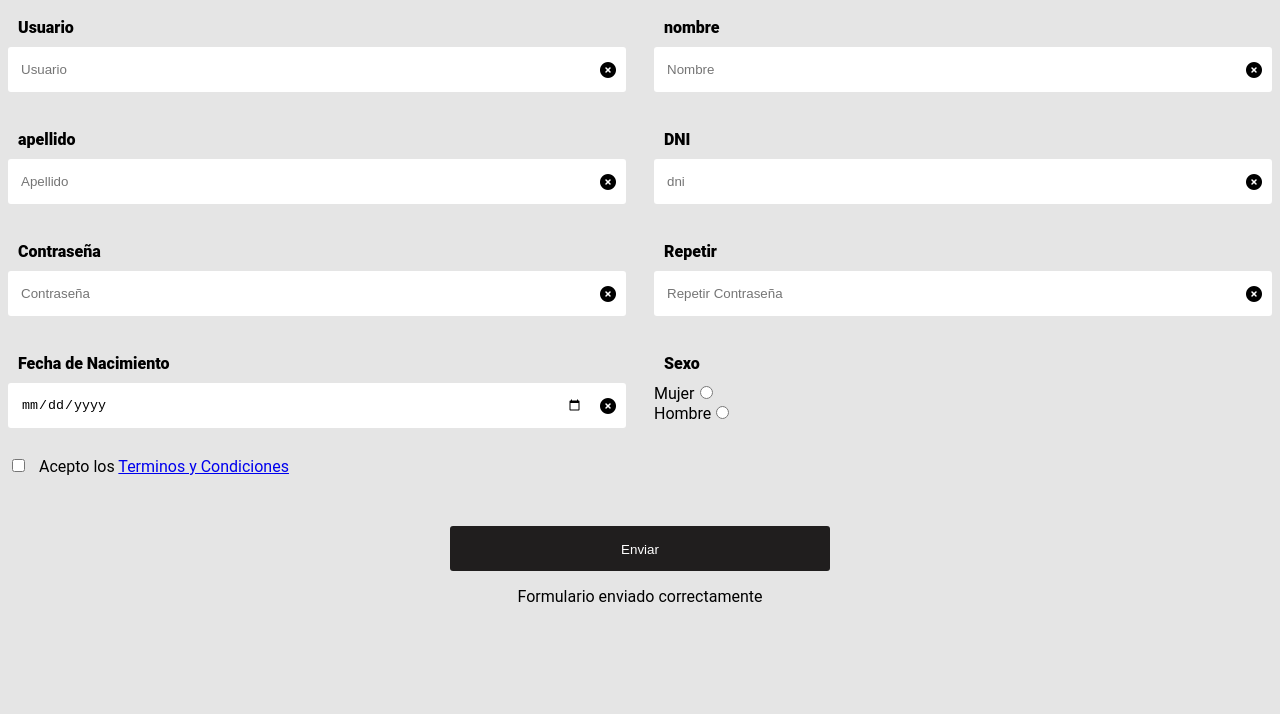
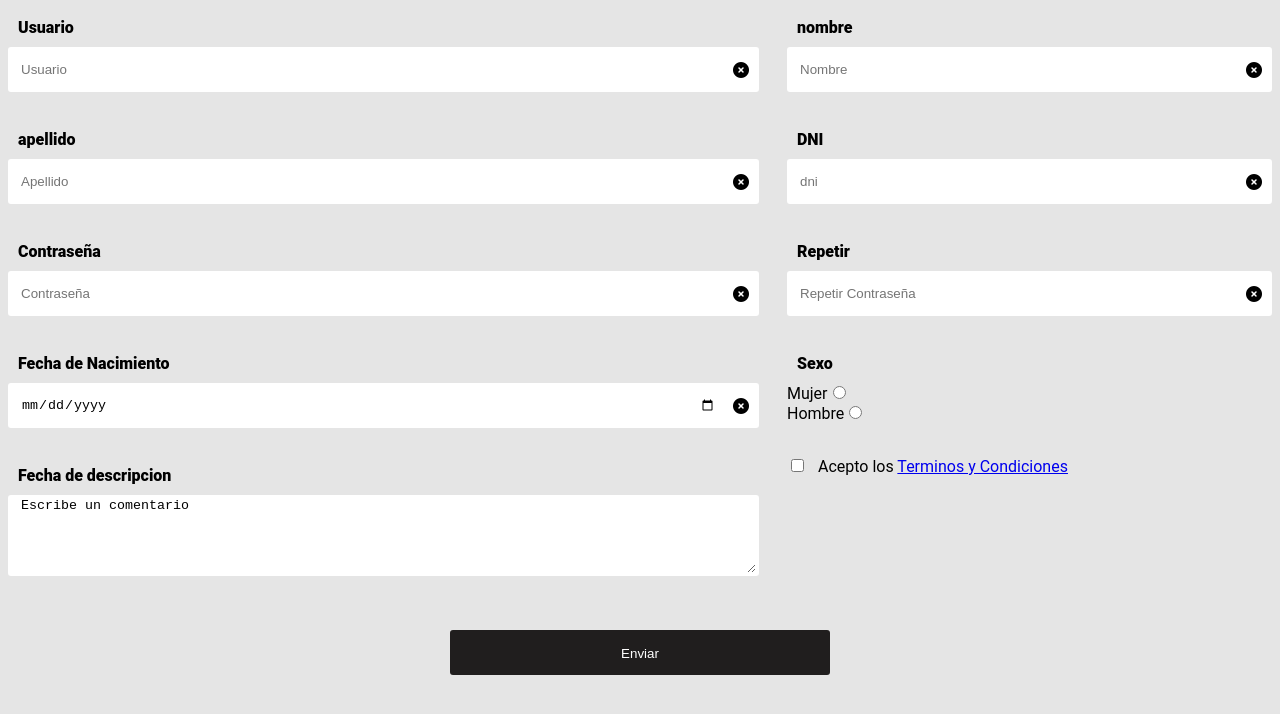
Before and after one commit to Gonzalowc/DIW, a plain HTML site: page UD02-CSS3/Ejercicio4/ej4.html in a window 1280 px wide. Drawn offline with Linux system fonts and the light colour scheme.

Commit message:
actualización Ejercicios 29/10/2021

```diff
--- a/UD02-CSS3/Ejercicio4/css/ej4.css
+++ b/UD02-CSS3/Ejercicio4/css/ej4.css
@@ -39,14 +39,22 @@ main{
     padding: 0 40px 0 10px;
 }
 
+
 .formulario_input:focus{
     background-color: rgb(253, 255, 161);
     color: #6783ff;
     box-shadow: 3px 8px 30px rgba(163,163,163,.4);
     border: 3px solid #0075FF
 }
-
-.formulario_input-error{
+.formulario_textarea{
+    line-height: normal;
+    background-color: #fff;
+    border: 3px solid transparent;
+    border-radius: 3px;
+    padding: 0 40px 0 10px;
+}
+.formulario_input-error,
+.formulario_mensaje-exito{
     font-size: 12px;
     margin-bottom: 0;
     display: none;
@@ -112,3 +120,7 @@ main{
 .formulario_btn:hover{
     box-shadow: 3px 8 30px rgba(163,163,163,1);
 }
+
+input:hover{
+    border: 3px dotted rgb(255, 238, 1);
+}
--- a/UD02-CSS3/Ejercicio4/ej4.html
+++ b/UD02-CSS3/Ejercicio4/ej4.html
@@ -82,7 +82,13 @@
                 <label for="sexo"></label>Hombre<input type="radio" name="sexo" value="hombre" class="formulario_radio" ></label>
             </div>
         </div>
-
+         <!-- Grupo Descripcion -->
+         <div class="formulario_grupo" id="grupo_descripcion">
+            <label for="descripcion" class="formulario_label">Fecha de descripcion</label>
+            <div class="formulario_grupo-textarea">
+                <textarea rows="5" cols="85" type="date" name="descripcion" class="formulario_textarea" id="descripcion" placeholder="nacimiento">Escribe un comentario </textarea>
+            </div>
+        </div>
         <!-- Grupo condiciones -->
         <div class="formulario_grupo" id="grupo_condiciones">
             <label for="condiciones" class="formulario_checkbox">
--- a/UD02-CSS3/Ejercicio9/css/Ejercicio9.css
+++ b/UD02-CSS3/Ejercicio9/css/Ejercicio9.css
@@ -1,38 +1,42 @@
-@font-face{
+@font-face {
   font-family: "Zen_Antique";
-    src: url(../font/Zen_Antique/ZenAntique-Regular.ttf) format("ttf")
-}
-*{
-    font-family: "Zen_Antique";
-    font-weight:normal;
-    font-style:normal;
+  src: url(../font/Zen_Antique/ZenAntique-Regular.ttf) format("ttf");
 }
 
-h1,h2{
+* {
+  font-family: "Zen_Antique";
+  font-weight: normal;
+  font-style: normal;
+}
+
+h1,
+h2 {
   font-weight: bold;
 }
 
-a::before{
+a::before {
   content: "➝";
 }
-h2::first-letter{
+h2::first-letter {
   font-size: 2em;
 }
 
-abbr::after{
+abbr::after {
   content: "(" attr(title) ")";
 }
 
-h2 + p::first-line{
+h2 + p::first-line {
   text-indent: 2em;
 }
 
-li:first-child{
+li:first-child {
   background-color: rgb(253, 255, 116);
 }
-li:last-child{
+
+li:last-child {
   background-color: rgb(161, 161, 161);
 }
-li:nth-child(odd){
+
+li:nth-child(odd) {
   border: 1px dotted pink;
 }
```
Lines whose indentation alone changed are shown as unchanged.
